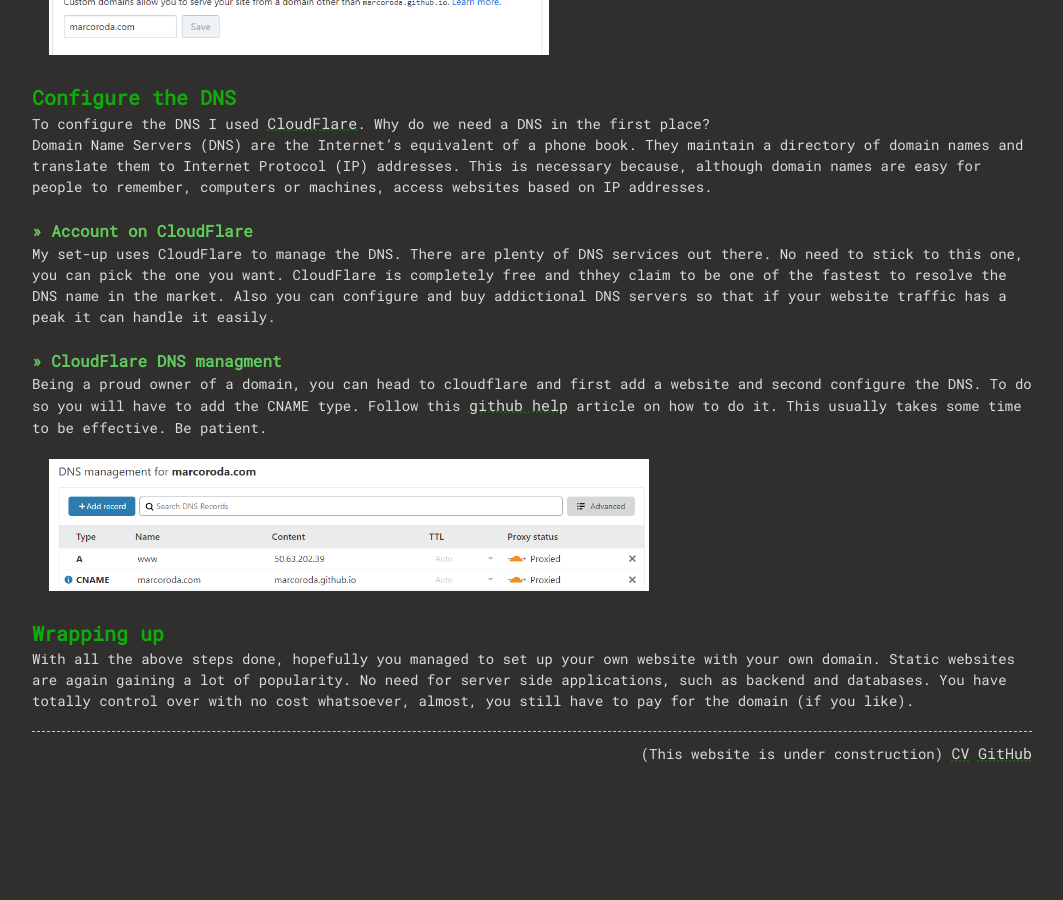
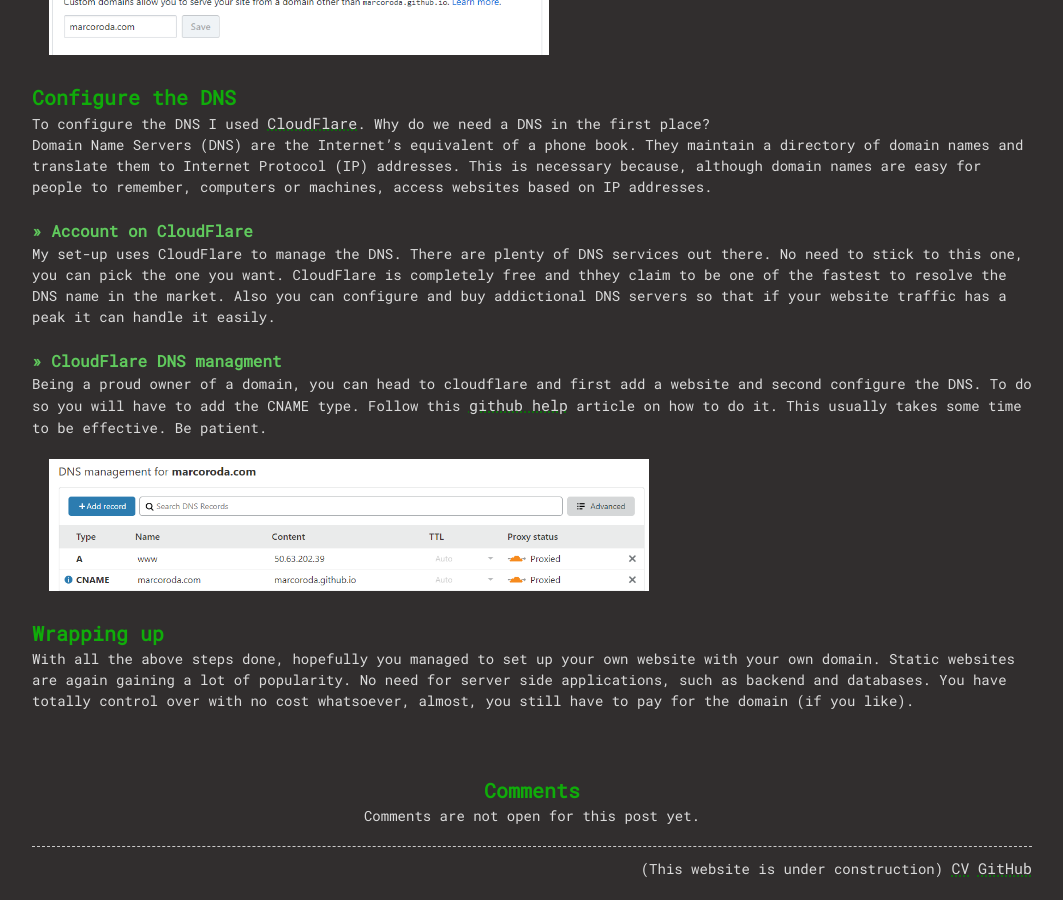
Before and after one commit to marcoroda/marcorodadevs, a Jekyll site: the page built from _tutos/2020-03-05-marcoroda-setup.md, in a window 1280 px wide and 900 px high, scrolled down 4493 px. Shown: the whole window, without its empty margins (108-1171 px from the left). Built offline with Jekyll 4.4.1, drawn with Linux system fonts in a browser that asks for light colours; nearby versions of some CDN libraries; before the commit the page ends 5278 px from its top, so only the background shows below that; some of the changed lines change nothing that is shown.

Commit message:
Added comments section to marcoroda.com tuto

```diff
--- a/_tutos/2020-03-05-marcoroda-setup.md
+++ b/_tutos/2020-03-05-marcoroda-setup.md
@@ -3,6 +3,7 @@
 title: marcoroda.com Setup
 date: 2020-03-05
 published: true
+github_comments_issueid: "4"
 ---
 <!-- # Add an extra blanc line
 <p>&nbsp;</p> -->
```
